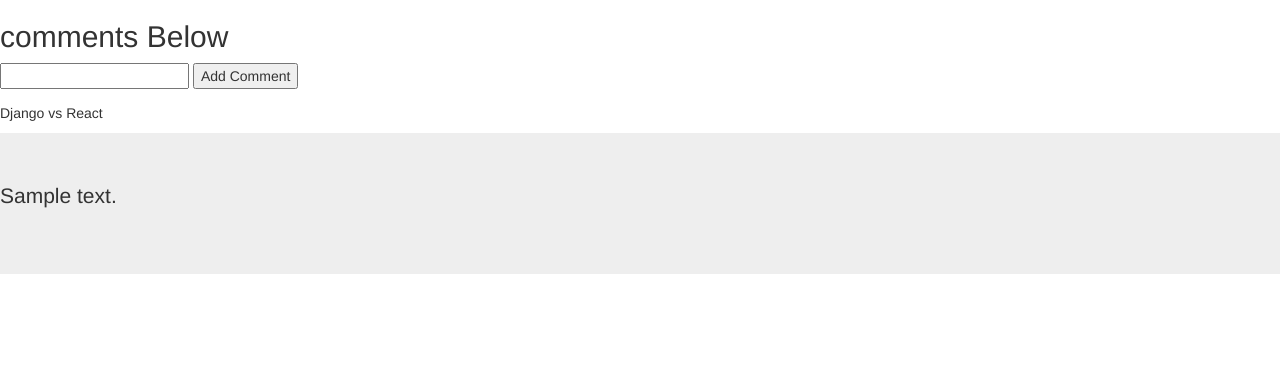
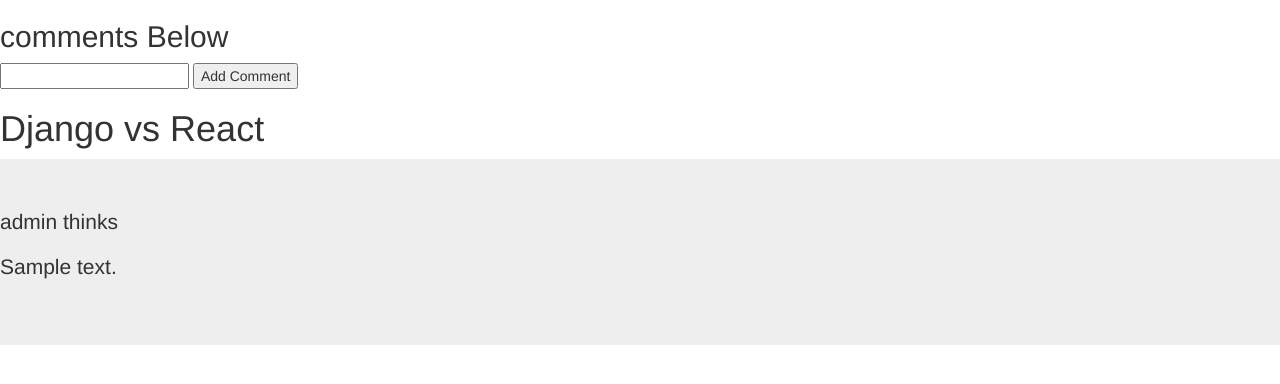
Before and after one commit to apierc2175/django_chat_app, a Django app: page /1/ in a window 1280 px wide. Shown: the part 169-553 px from the top of the page. Run offline with Django 3.2, Linux system fonts and the light colour scheme; data comes from the database, SQL or seed files in the repository; tables that the repository leaves empty hold one stand-in row (values such as "Sample post"); some libraries are stand-ins or nearby versions.

Commit message:
comments work and can see user

```diff
--- a/accounts/urls.py
+++ b/accounts/urls.py
@@ -6,6 +6,6 @@ app_name = 'accounts'
 urlpatterns = [
     path('login/', views.LoginView.as_view(), name="login"),
     path('signup/', views.SignUpView.as_view(), name='signup'),
-    path('profile-detail/', views.ProfileDetailView.as_view(), name='profile-detail'),
+    path('<int:pk>/profile-detail/', views.ProfileDetailView.as_view(), name='profile-detail'),
     path('profile/', views.ProfileCreateView.as_view(), name='profile-create'),
 ]
--- a/chats/templates/chats/topic_detail.html
+++ b/chats/templates/chats/topic_detail.html
@@ -8,9 +8,10 @@
   <input type="text" name="text">
     <button>Add Comment</button>
 </form>
-<p>{{object.title}}</p>
+<h1>{{object.title}}</h1>
 {% for comment in object.comment_set.all %}
   <div class="jumbotron">
+    <p>{{comment.created_by}} thinks </p>
     <p>{{comment.text}}</p>
   </div>
 {% endfor %}
```
Also changed, not shown: media/images/coffee-bean-cup_G9KTnbz.jpg (added).
